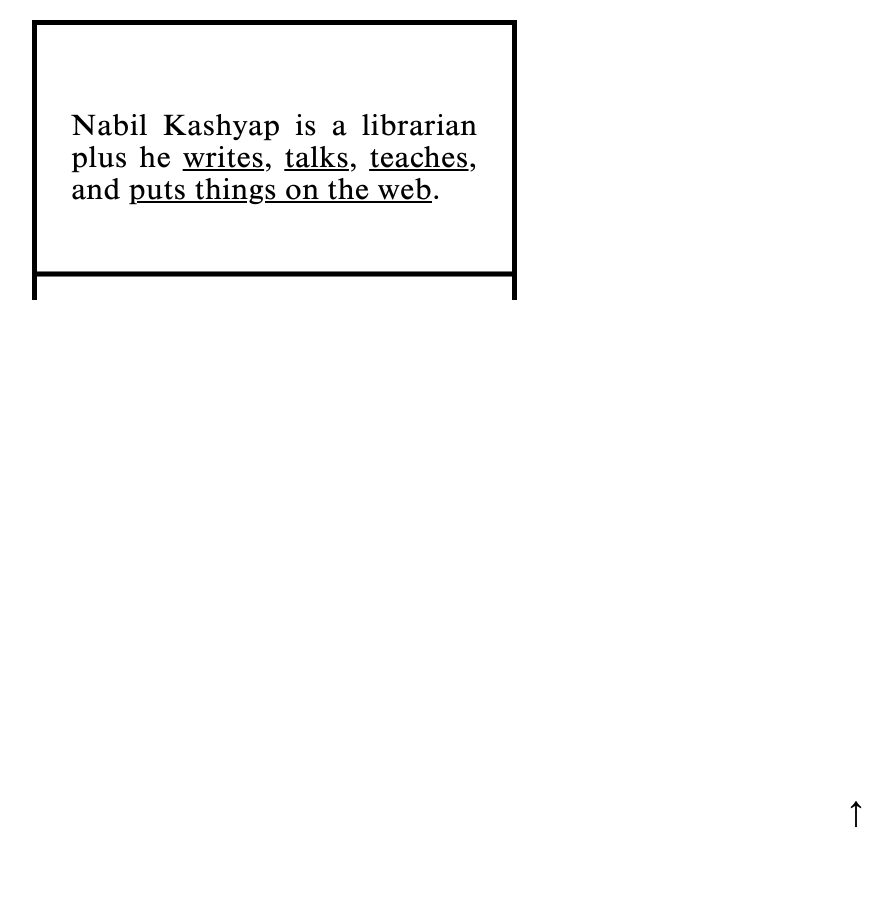
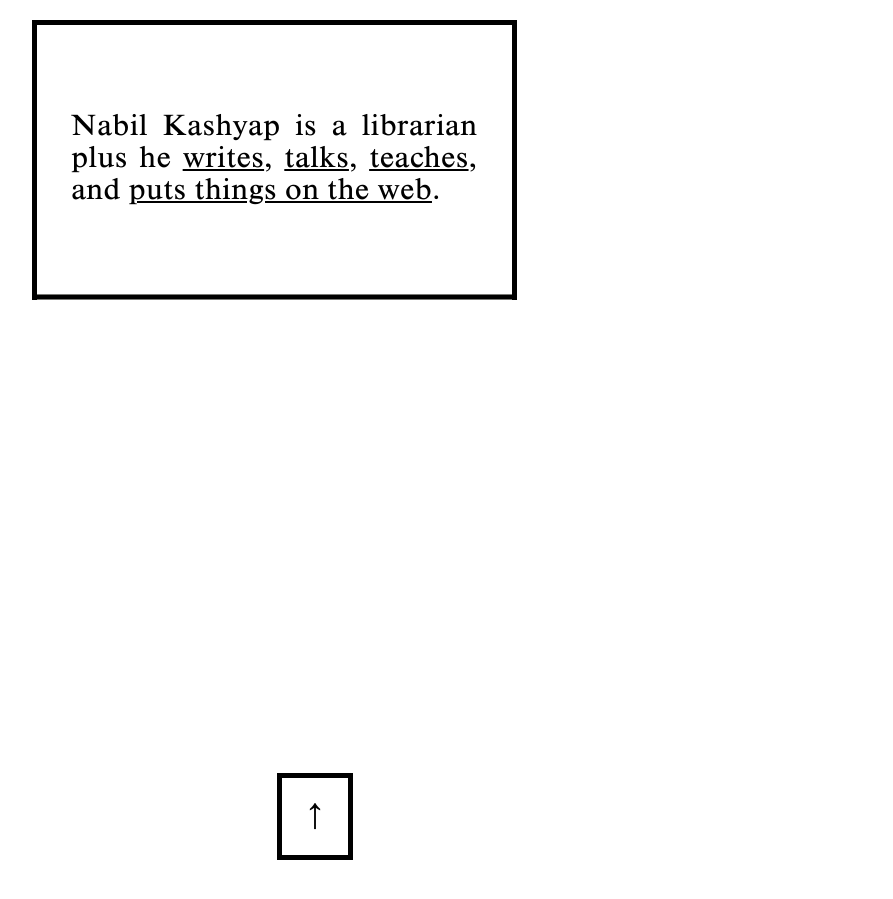
Before and after one commit to bulbil/nabilk-jekyll, a Jekyll site: the page built from index.html, in a window 1280 px wide. Shown: the whole page, without its empty margins (358-1251 px from the left). Built offline with Jekyll 4.4.1, drawn with Linux system fonts in a browser that asks for light colours.

Commit message:
updates style issues

```diff
--- a/_sass/_layouts.scss
+++ b/_sass/_layouts.scss
@@ -51,22 +51,22 @@
 }
 
 #blurb span.writes:hover,
-.writes a:hover {
+.writes a:hover{
   color: $c;
 }
 
 #blurb span.talks:hover,
-.talks a:hover {
+.talks a:hover{
   color: $m;
 }
 
 #blurb span.teaches:hover,
-.teaches a:hover {
+.teaches a:hover{
   color: $y;
 }
 
 #blurb span.codes:hover,
-.codes a:hover {
+.codes a:hover{
   color: $k;
 }
 
@@ -115,7 +115,7 @@
 
 
 // blurb container
-$b: 5px solid black;
+$b: 5px solid;
 
 #blurb {
   z-index: 0;
@@ -125,13 +125,17 @@
   height: $ch;
   min-height: $ch;
 
-  border-top: $b;
-  border-right: $b;
-  border-left: $b;
+  border: $b rgba(0,0,0,0);
+  border-bottom: none;
 
   text-align: justify;
   transform: translate(-10%,45%) rotate(90deg);
-  transition: transform 500ms ease-in;
+  transition: border 500ms, transform 500ms ease-in;
+
+  &.bordered {
+    border: $b rgba(0,0,0,1) ;
+    border-bottom: none;
+  }
 
   @media screen and (min-width: $medium) {
     margin: 1.25em auto 1em auto;
@@ -168,55 +172,57 @@
     opacity: 0;
     font-weight: bold;
     width: 100%;
+
+    transition: opacity 250ms ease-in;
 }
 
-div.card {
+.card {
   max-width: $cw;
   display: none;
   opacity: 0;
+  z-index: 5;
 
-  transition: opacity 500ms;
-  z-index: 5;
+  transition: opacity 250ms ease-in;
 
   @media screen and (min-width: $medium){
     min-width: $cw;
   }
 }
 
-.year.show, .card.show {
+.year.show,
+.card.show,
+#scrolltotop.show {
   display: block;
 }
 
 // scroll to top arrow
 #scrolltotop {
-  display: block;
   position: fixed;
+  bottom: 5vh;
+  left: 50%;
+
+  display: none;
+  opacity: 0;
+
+  height: 1em;
+  width: 1em;
+  padding: .25em .25em .5em .25em;
+
+  z-index: 9;
+
+  outline: $b;
   background-color: rgba(255,255,255,.8);
-  z-index: 9;
-  top: 85vh;
-  right: 0;
-
-  height: 2em;
-  width: 2em;
-  padding: .5em;
+  font-size: $basesize * 2;
+  font-weight: bold;
+  text-align: center;
   cursor: pointer;
-
-  text-align: center;
-  font-size: $basesize * 2;
-
-  opacity: 0;
-  transition: opacity 500ms;
-}
-
-#scrolltotop.show {
-  opacity: 1;
 }
 
 // doodad
 svg {
   display: block;
   position: relative;
-  top: -88px;
+  top: -89px;
   right: 2.5px;
   z-index: -1;
 
@@ -230,13 +236,13 @@
     mix-blend-mode: darken;
     stroke-width: 5px;
     padding: 0;
+    opacity: 0;
+
+    transition: opacity;
   }
 
   path#cyan { stroke: darken($c,5%); }
   path#magenta { stroke: darken($m,5%); }
   path#yellow { stroke: $y; }
 
-  @media screen and (min-width: 815px) {
-    top: -112.5px;
-  }
 }
--- a/assets/main.js
+++ b/assets/main.js
@@ -18,15 +18,17 @@
 }
 
 const t = d3.transition()
-.duration(750)
+        .duration(300)
         .ease(d3.easeLinear);
 
 function isShown(el,show) {
 
     let opacity = show ? 1 : 0;
-    el.transition(t)
-        .style('opacity', opacity);
-    el.classed('show',show);
+
+    el.interrupt();
+    el.classed('show',show)
+        .transition(t)
+        .style('opacity',opacity);
     }
 
 (function () {
@@ -53,15 +55,15 @@
     // listener for scrolling to the top
     d3.select('#scrolltotop').on("click",function(){
         scrollToTop(500);
+        isShown(d3.select('#scrolltotop'),currElTop < window.innerHeight);
+
     })
 
     // listener for hide/show scroll arrow
     d3.select(window).on('scroll', function(){
-        let currElTop = document.querySelector('.row:nth-child(3)')
+        let currElTop = d3.select('.row:nth-child(3) .year').node()
                             .getBoundingClientRect().top;
-        console.log(currElTop < window.innerHeight)
-        d3.select('#scrolltotop')
-            .classed('show',currElTop < window.innerHeight);
+        isShown(d3.select('#scrolltotop'),currElTop < window.innerHeight);
     })
 
     // sine wave doodad
@@ -87,8 +89,6 @@
     xScale.domain([0, 2*Math.PI])
         .range([0, width]);
 
-    // yScale.domain([Math.PI/2,-Math.PI/2])
-    //     .range([height,0]);
     yScale.domain([0,height/hFactor])
         .range([height,0]);
 
@@ -104,6 +104,12 @@
         .attr('id', d => d)
         .attr('d', sine(currData));
 
+    lines.transition(t)
+        .style('opacity',1)
+        .call(function(d){
+            d3.select('#blurb').classed('bordered',true);
+        });
+
     function updatePath(reset = false) {
 
         lines.interrupt();
@@ -113,7 +119,8 @@
             .duration(300)
             .attr('d', function(d,i) {
                 let index = i;
-            let yFactor = reset !== false ? 0 : (height/10 - currMouseY)/hFactor - (Math.pow(-1,index) * index * offset);
+                let yFactor = reset !== false ? 0
+                    : (height/10 - currMouseY)/hFactor - (Math.pow(-1,index) * index * offset);
                 currData = xRange.map( (d,i) => [d, Math.sin(yRange[i] * yFactor)]);
 
                 return sine(currData)
```
Also changed, not shown: nabilk.gemspec. Lines whose indentation alone changed are shown as unchanged.
